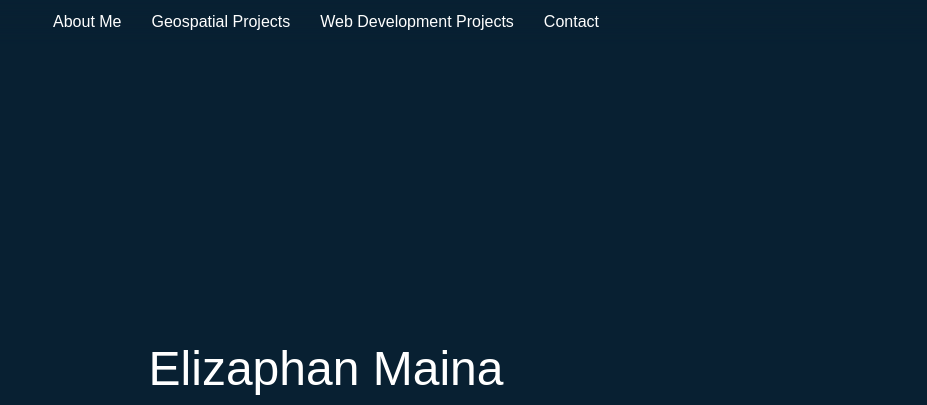
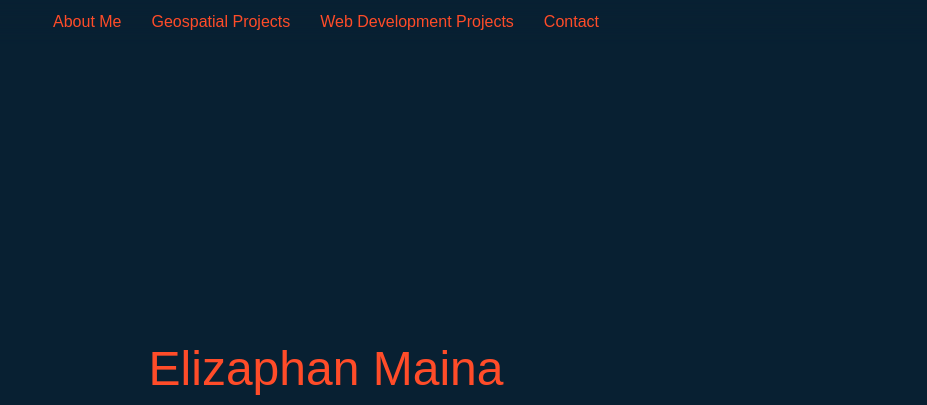
Before and after one commit to Elizaphan88/PORTFOLIO, a plain HTML site: page index.html in a window 1280 px wide. Shown: the top 405 px of the page, 314-1241 px from the left. Drawn offline with nearby package versions, Linux system fonts and the light colour scheme.

Commit message:
second commit

```diff
--- a/styles.css
+++ b/styles.css
@@ -19,6 +19,7 @@
       header h3 {
         font-size: 3rem;
         margin-bottom: 10px;
+        color: #ff4c29;
       }
       header p {
         font-size: 1.5rem;
@@ -41,13 +42,13 @@
         background-color: #082032;
       }
       .navbar a {
-        color: white;
+        color: #ff4c29;;
         margin: 0 15px;
         text-decoration: none;
         transition: background-color 0.3s, color 0.3s;
       }
       .navbar a:hover {
-        background-color: #ff4c29;
+        background-color: white;
         padding: 5px 10px;
         border-radius: 5px;
       }
```
